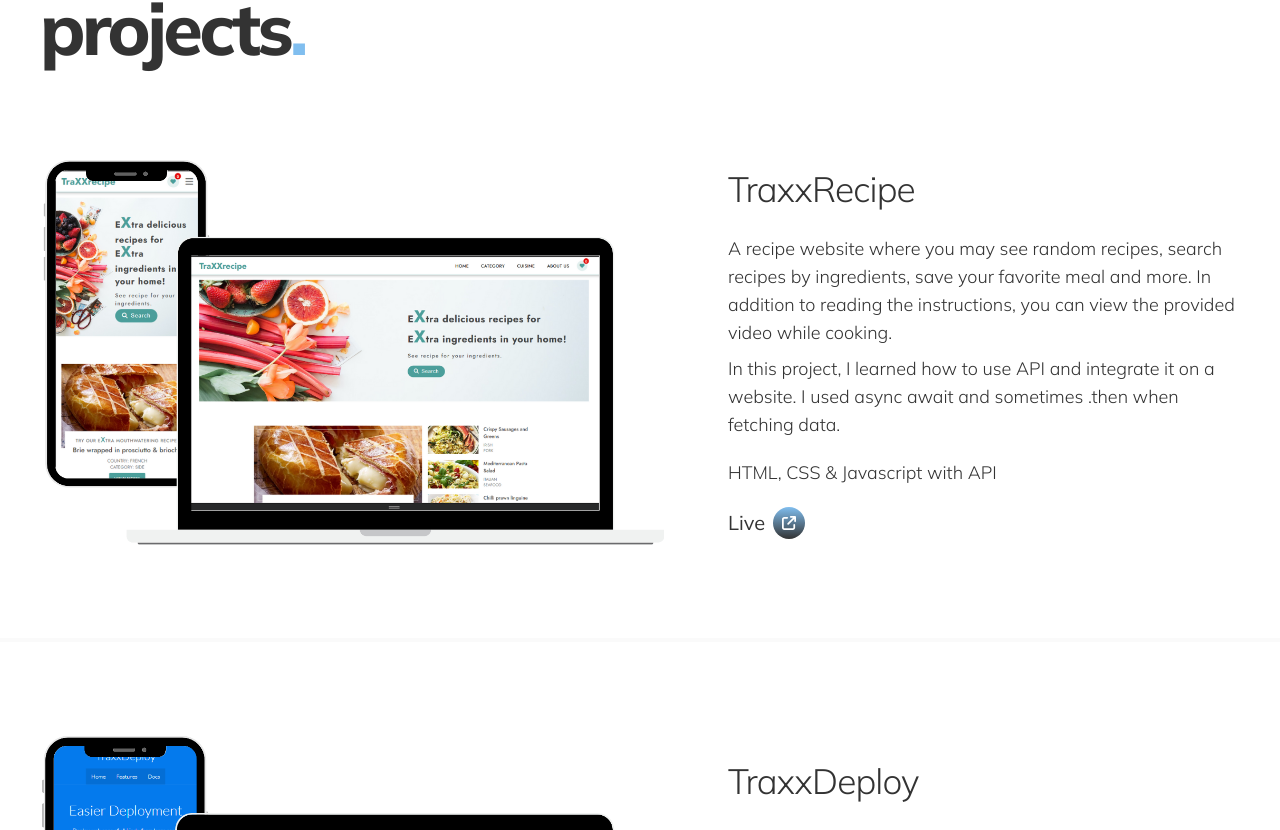
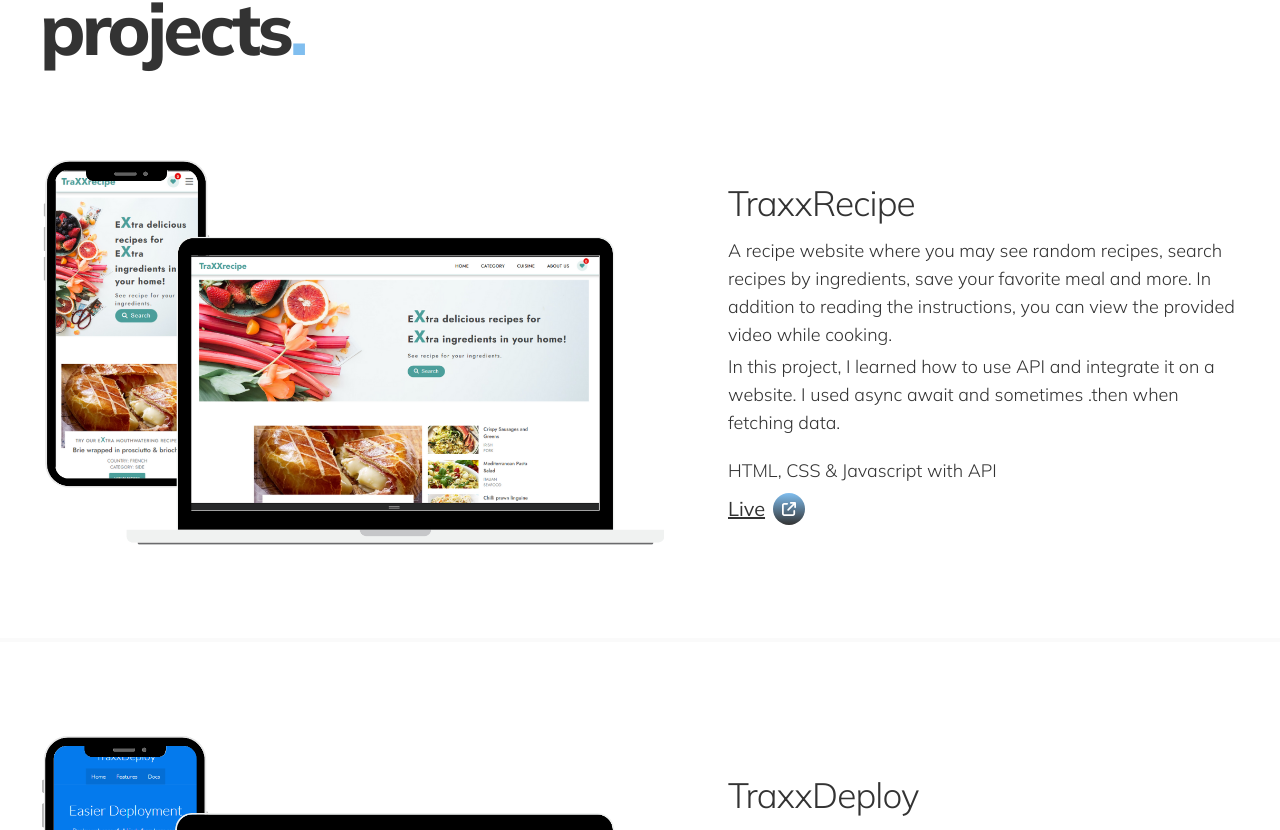
Before and after one commit to thygz/tj-portfolio, a React (Vite) app: page / in a window 1280 px wide. Shown: the part 2930-3760 px from the top of the page. Built offline with nearby package versions, Linux system fonts and the light colour scheme.

Commit message:
Adjust alignment and put underline on live buttons

```diff
--- a/src/components/Project.jsx
+++ b/src/components/Project.jsx
@@ -55,27 +55,27 @@ const Project = () => {
                                 className="w-full sm:w-[37rem] md:w-[40rem] lg:w-[32rem] xl:w-[39rem]"
                             />
                         </Link>
-                        <div className="flex flex-col gap-5 sm:gap-6 lg:gap-5 flex-1 pb-0">
+                        <div className="flex flex-col flex-1 pb-0">
                             <h1 className="text-[#333333] text-[2.2rem] font-light tracking-tight">
                                 {details.title}
                             </h1>
-                            <div>
+                            <div className="mt-2">
                                 <p className="text-[#333333] text-[1.25rem] lg:text-lg font-light">
                                     {details.description1}
                                 </p>
-                                <p className="text-[#333333] text-[1.25rem] lg:text-lg font-light mt-2">
+                                <p className="text-[#333333] text-[1.25rem] lg:text-lg font-light mt-1">
                                     {details.description2}
                                 </p>
                             </div>
-                            <h5 className="text-[#333333] text-[1.25rem] lg:text-lg font-light">
+                            <h5 className="text-[#333333] text-[1.25rem] lg:text-lg font-light mt-5">
                                 {details.technologies}
                             </h5>
                             <Link
                                 to={details.link}
                                 target="_blank"
-                                className="flex justify-start items-center gap-2 w-24 group"
+                                className="flex justify-start items-center gap-2 w-24 group mt-2"
                             >
-                                <p className="font-normal text-[#333333] text-2xl lg:text-xl">
+                                <p className="font-normal text-[#333333] text-2xl lg:text-xl underline">
                                     Live
                                 </p>
                                 <div className="flex justify-center items-center w-8 h-8 rounded-full bg-gradient-to-b group-hover:bg-gradient-to-t duration-500 from-[#80beef] to-[#333333]">
```
